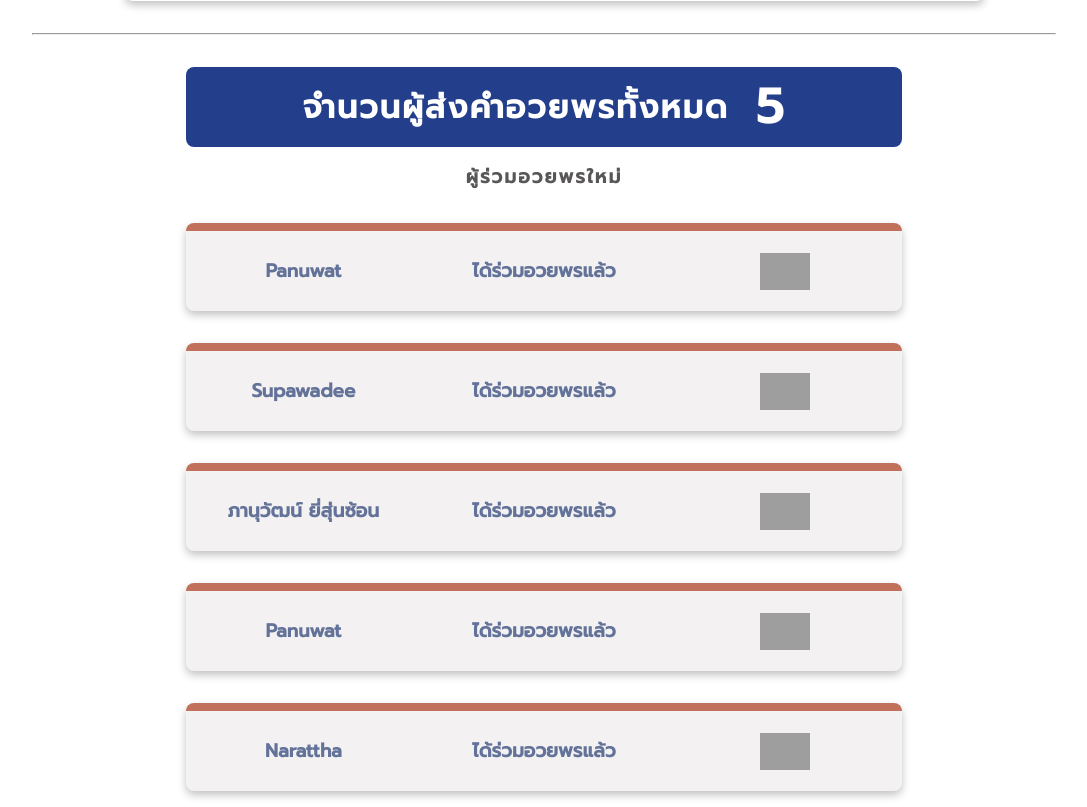
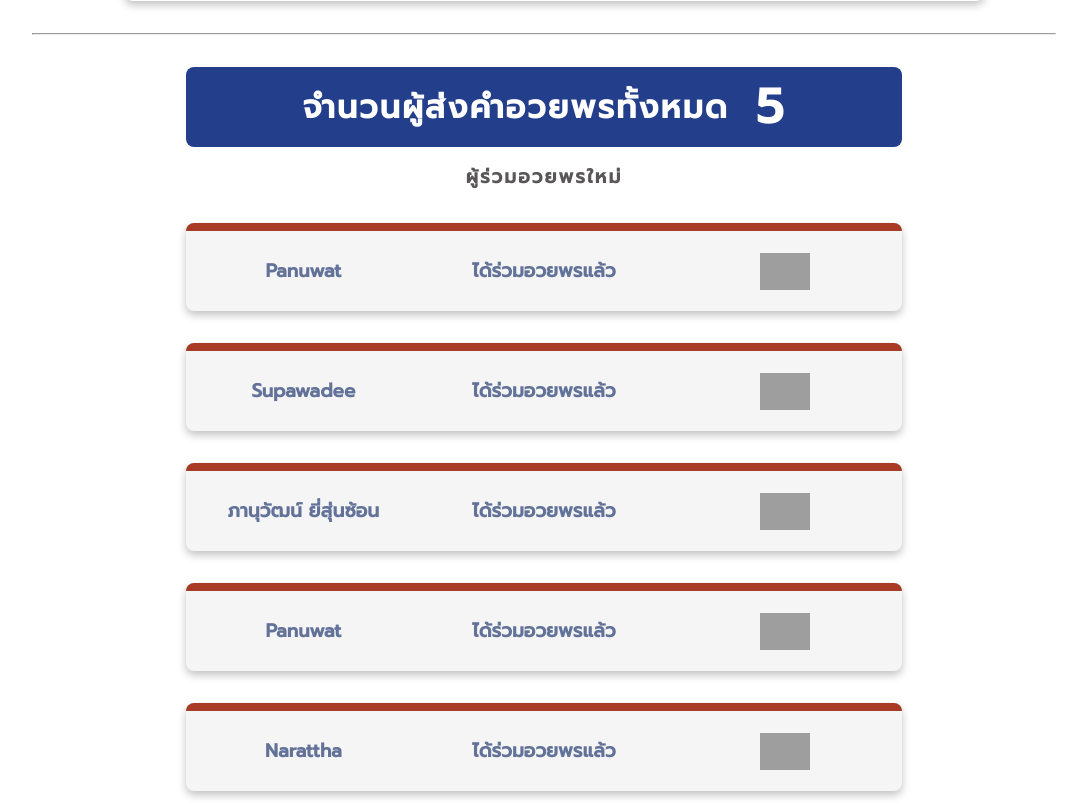
Before and after one commit to kkpanuwat/TeacherDay, a PHP site: page / in a window 1280 px wide. Shown: the part 817-1624 px from the top of the page, without its empty margins (96-1183 px from the left). Run offline with PHP 8.4, Linux system fonts and the light colour scheme; data comes from the database, SQL or seed files in the repository; grey boxes are pictures that could not be loaded.

Commit message:
Update color2

```diff
--- a/assets/css/index.css
+++ b/assets/css/index.css
@@ -224,9 +224,9 @@ html {
 .show-item2 {
     width: 70%;
     height: 5em;
-    background-color: #f3f1f1;
+    background-color: whitesmoke;
     box-shadow: 0 4px 8px var(--color-shadow);
-    border-top: 8px solid rgb(192, 112, 91);
+    border-top: 8px solid #a73b25;
     border-radius: 8px;
     margin: auto;
     display: grid;
```
Also changed, not shown: assets/imgs/logo.png (added).
